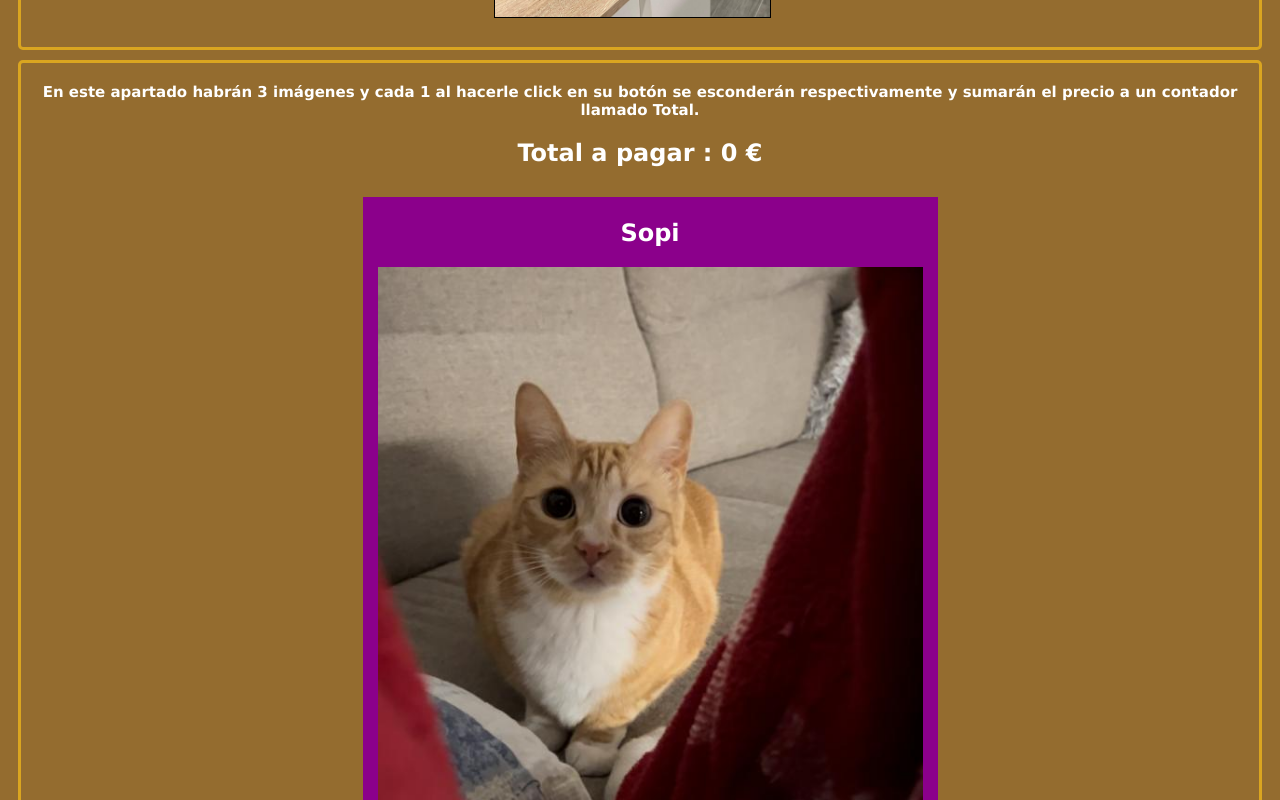
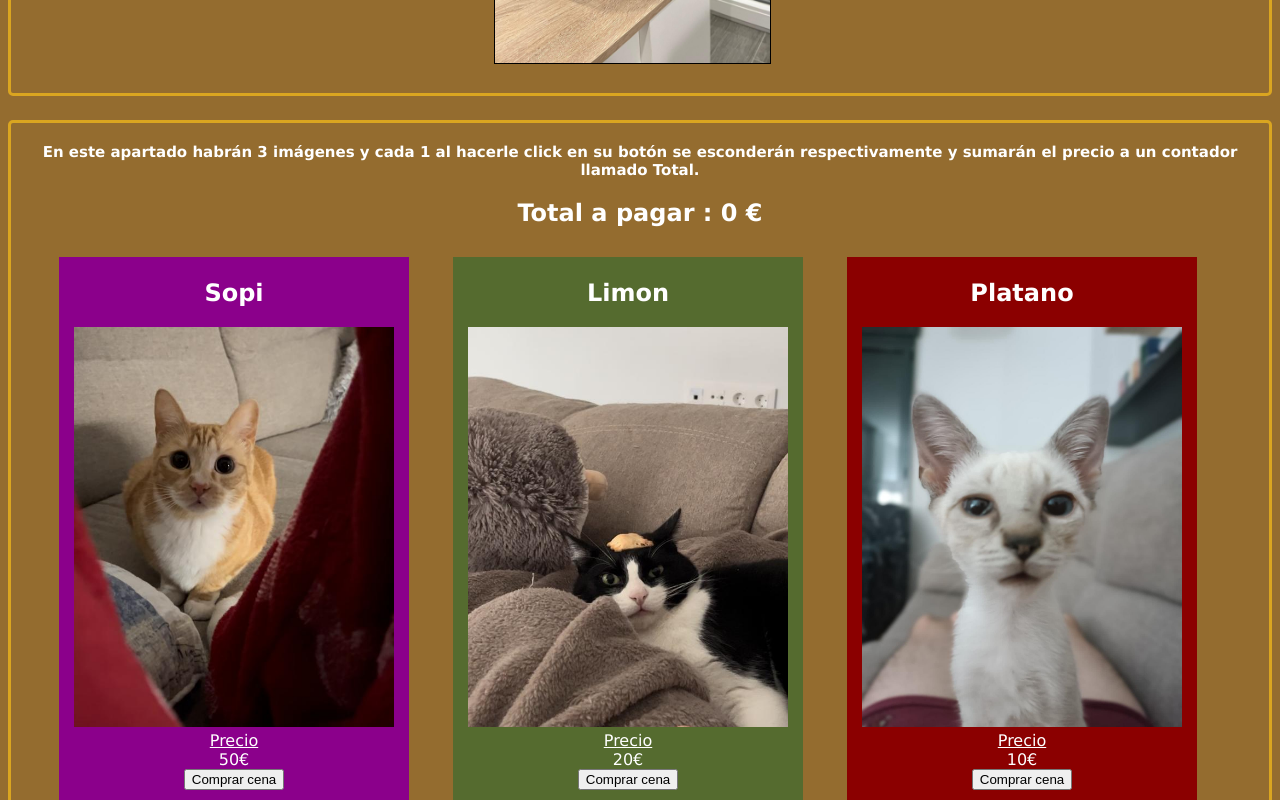
Before and after one commit to Aerendyll/fso-react-app-build-project, a React (Vite) app: page / in a window 1280 px wide. Shown: the part 960-1760 px from the top of the page. Built offline with nearby package versions, Linux system fonts and the light colour scheme.

Commit message:
fso-react-app-build-project

```diff
--- a/package.json
+++ b/package.json
@@ -11,7 +11,8 @@
   },
   "dependencies": {
     "react": "^18.2.0",
-    "react-dom": "^18.2.0"
+    "react-dom": "^18.2.0",
+    "react-toastify": "^10.0.4"
   },
   "devDependencies": {
     "@types/react": "^18.2.56",
--- a/src/App.css
+++ b/src/App.css
@@ -18,7 +18,6 @@ body {
   color: white;
   padding: 10px;
   border-radius: 5px;
-  margin: 10px;
 }
 
 .h2texto {
@@ -47,35 +46,40 @@ body {
   margin: 0 15px 15px 0;
 }
 
-.div2flex{
+.div2flex {
   display: flex;
   justify-content: center;
 }
 
-.gatos{
-  color:white;
+.gatos {
+  color: white;
   padding: 2px 15px 20px;
-  margin-bottom:10px;
-  width: 100%;
+  margin-bottom: 10px;
   box-sizing: border-box;
   margin: 10px;
 }
 
-
-img{
-  width: 100%;
- height: 700px;
-object-fit: cover;
+.gatoImg {
+  object-fit: cover;
+  width: 320px;
+  height: 400px;
 }
 
-.cajaCentral{
+.cajaCentral {
   display: flex;
-  justify-content: space-evenly;
+  flex-direction: row;
+  justify-content: center;
   flex-wrap: wrap;
+  gap: 24px;
   text-align: center;
 }
 
-.totalPay{
+.totalPay {
   text-align: center;
+}
 
+.divPadre{
+  display: flex;
+  flex-direction: column;
+  gap: 24px;
 }
--- a/src/App.jsx
+++ b/src/App.jsx
@@ -4,7 +4,27 @@ import imagenLimon from "./img/foto-limon.jpg";
 import imagenPlatano from "./img/foto-platano.jpg";
 import imagenSopa from "./img/foto-sopa.jpg";
 import imagenSopaPlatano from "./img/foto-sopaplatano.jpg";
-import Gatos from "./Gatos";
+import Gato from "./Gato";
+import { ToastContainer } from "react-toastify";
+import "react-toastify/dist/ReactToastify.css";
+
+const gatos = [
+  {
+    nombre: "Sopi",
+    color: "darkmagenta",
+    precio: 50,
+  },
+  {
+    nombre: "Limon",
+    color: "darkolivegreen",
+    precio: 20,
+  },
+  {
+    nombre: "Platano",
+    color: "darkred",
+    precio: 10,
+  },
+];
 
 function App() {
   const [imagen, setImagen] = useState(imagenLimon);
@@ -22,26 +42,9 @@ function App() {
   };
 
   const [total, setTotal] = useState(0);
-  const gatos = [
-    {
-      nombre: "Sopi",
-      color: "darkmagenta",
-      precio: 50,
-    },
-    {
-      nombre: "Limon",
-      color: "darkolivegreen",
-      precio: 20,
-    },
-    {
-      nombre: "Platano",
-      color: "darkred",
-      precio: 10,
-    },
-  ];
 
   return (
-    <>
+    <div className="divPadre">
       <div className="divTitulo">
         <h1 className="titulo">Prueba refuerzo conocimientos </h1>
         <p className="comentario">
@@ -86,29 +89,18 @@ function App() {
         </h2>
         <h2 className="totalPay">Total a pagar : {total} €</h2>
         <div className="cajaCentral">
-          <div >
-          <Gatos
-            nombre={gatos[0].nombre}
-            color={gatos[0].color}
-            precio={gatos[0].precio}
-            setTotal={setTotal}
-          />
-          <Gatos
-            nombre={gatos[1].nombre}
-            color={gatos[1].color}
-            precio={gatos[1].precio}
-            setTotal={setTotal}
-          />
-          <Gatos
-            nombre={gatos[2].nombre}
-            color={gatos[2].color}
-            precio={gatos[2].precio}
-            setTotal={setTotal}
-          />
+          {gatos.map((gate) => (
+            <Gato
+              nombre={gate.nombre}
+              color={gate.color}
+              precio={gate.precio}
+              setTotal={setTotal}
+            />
+          ))}
+          <ToastContainer />
         </div>
       </div>
-      </div>
-    </>
+    </div>
   );
 }
 
--- /dev/null
+++ b/src/Gato.jsx
@@ -0,0 +1,43 @@
+import React from "react";
+import { toast } from "react-toastify";
+import "react-toastify/dist/ReactToastify.css";
+
+export const OPTIONS = {
+  position: "top-center",
+  autoClose: 5000,
+  hideProgressBar: false,
+  closeOnClick: true,
+  pauseOnHover: true,
+  draggable: true,
+  progress: undefined,
+  theme: "colored",
+};
+function Gato({ nombre, color, precio, setTotal }) {
+  const ruta = "./src/img/foto_";
+  const imagen = `${ruta}${nombre.toLowerCase()}.jpg`;
+
+  const comprar = (elemento) => {
+    setTotal((e) => e + precio);
+    elemento.target.parentNode.parentNode.parentNode.style.display = "none";
+    // toast.info(`noo compraste a ${nombre} por la friolera de ${precio} euros`, OPTIONS);
+    toast.info(`noo compraste a ${nombre} por la friolera de ${precio} euros`, OPTIONS);
+  };
+
+  return (
+    <>
+      <div className="gatos" style={{ backgroundColor: color }}>
+        <h2>{nombre}</h2>
+        <img className="gatoImg" src={imagen} />
+        <div className="titulo">Precio</div>
+        <div className="precio">
+          {precio}€
+          <div>
+            <button onClick={comprar}> Comprar cena</button>
+          </div>
+        </div>
+      </div>
+    </>
+  );
+}
+
+export default Gato;
--- a/src/Gatos.jsx
+++ /dev/null
@@ -1,29 +0,0 @@
-import React from 'react'
-
-function Gatos({nombre,color,precio,setTotal}) {
-    const ruta="./src/img/foto_"
-    const imagen=`${ruta}${nombre.toLowerCase()}.jpg`
-
-    const comprar =(elemento)=>{
-        setTotal((e) => e+precio)
-        elemento.target.parentNode.parentNode.parentNode.style.display="none"
- }
-
-    return (
-    <>
-    <div className="gatos" style={{backgroundColor:color}}>
-        <h2>{nombre}</h2>
-        <img src={imagen} />
-        <div className="titulo">Precio</div>
-        <div className="precio">
-            {precio}€
-            <div>
-                <button onClick={comprar}>  Comprar cena</button>
-            </div>
-        </div>
-    </div>
-    </>
-  )
-}
-
-export default Gatos
```
Also changed, not shown: 1 other file (tests, documents, lock files or other folders).
